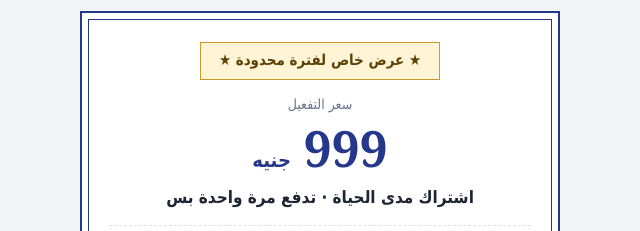
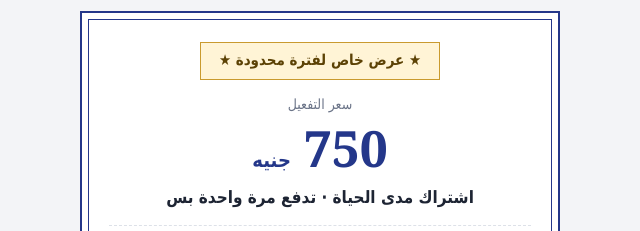
Before and after one commit to 3abdelaziz11-dev/zizohub-updates, a plain HTML site: page index.html in a window 1280 px wide. Shown: the part 1036-1267 px from the top of the page, 320-960 px from the left. Drawn offline with Linux system fonts and the light colour scheme.

Commit message:
update index.html

```diff
--- a/index.html
+++ b/index.html
@@ -3,7 +3,7 @@
 <title>Zizo Tech ERP</title>
 <meta name="description" content="برنامج Zizo Tech لإدارة محلات اللابتوب: بيع، صيانة، سيريال وضمان، أقساط، مخزن وحسابات. جرّبه 45 يوم ببلاش.">
 <meta property="og:title" content="Zizo Tech ERP - برنامج محلات اللابتوب">
-<meta property="og:description" content="بيع، صيانة، سيريال وضمان، أقساط، مخزن وحسابات. جرّبه 45 يوم ببلاش. السعر 999 جنيه بس.">
+<meta property="og:description" content="بيع، صيانة، سيريال وضمان، أقساط، مخزن وحسابات. جرّبه 45 يوم ببلاش. السعر 750 جنيه بس.">
 <meta property="og:image" content="https://3abdelaziz11-dev.github.io/zizohub-updates/logo.png">
 <link rel="icon" href="logo.png">
 <style>
@@ -75,7 +75,7 @@ footer{margin:44px 0 0;padding:22px 0;background:#e6e8ee;color:var(--mut);font-s
 <div class="price"><div class="price-in">
   <div class="note">★ عرض خاص لفترة محدودة ★</div>
   <div class="pt">سعر التفعيل</div>
-  <div class="n">999 <small>جنيه</small></div>
+  <div class="n">750 <small>جنيه</small></div>
   <div class="plan">اشتراك مدى الحياة · تدفع مرة واحدة بس</div>
   <ul class="incl"><li>تفعيل مدى الحياة على الجهاز</li><li>كل مميزات البرنامج كاملة</li><li>كل التحديثات ببلاش على طول</li><li>سنة دعم فني ببلاش</li></ul>
   <div class="btns" style="justify-content:center">
```
